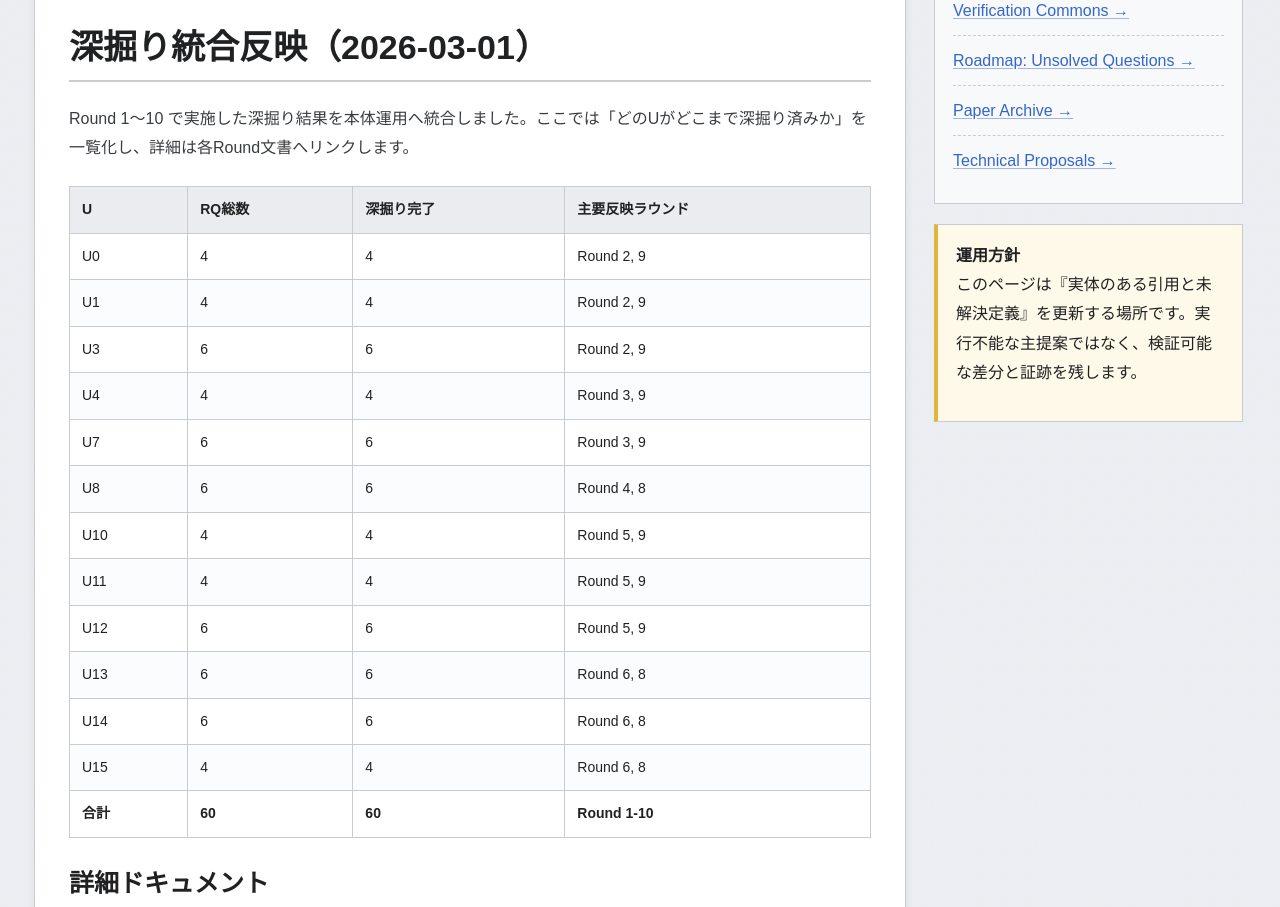
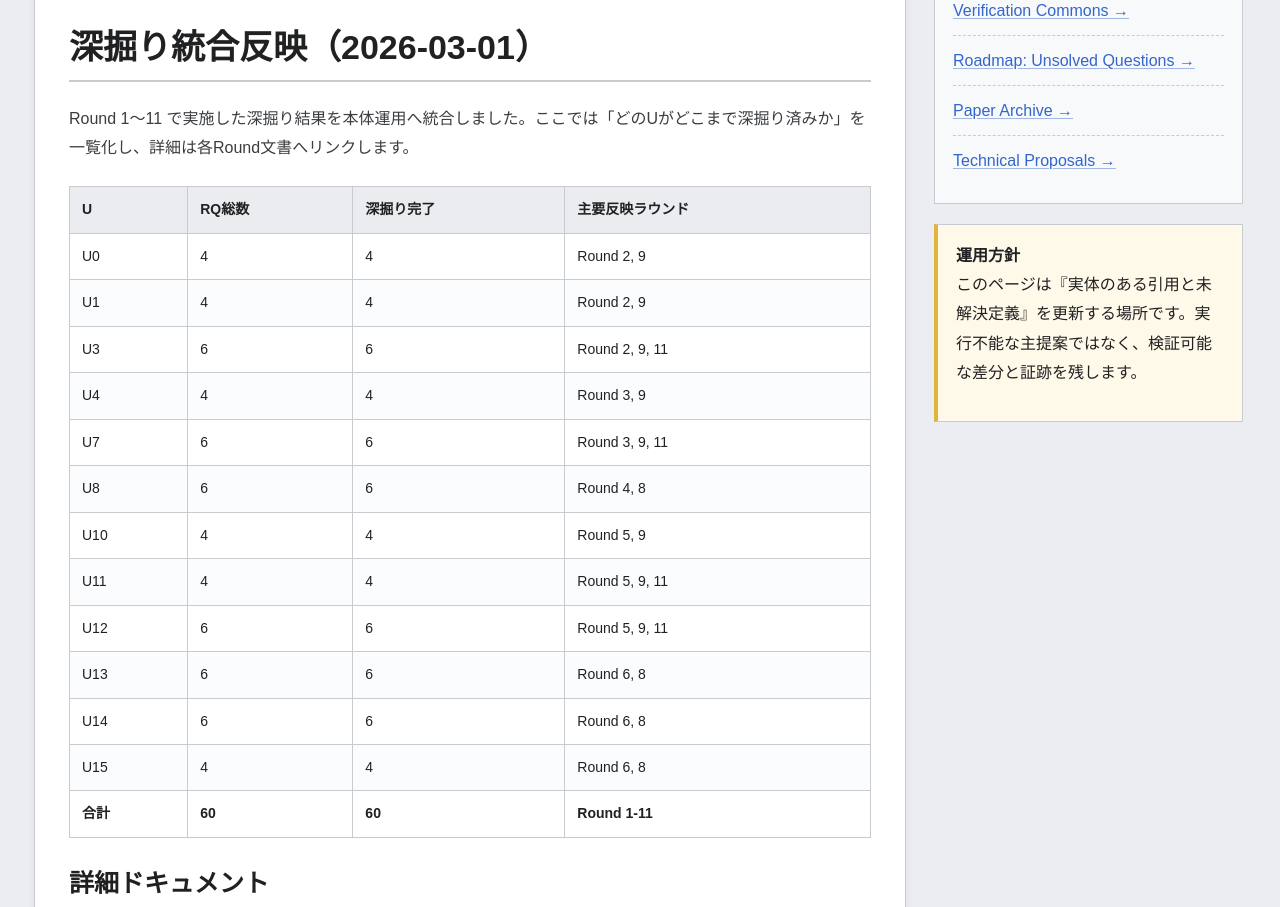
Before and after one commit to yasufumi-nakata/eegflow, a Jekyll site: the page built from research_harvest_50.md, in a window 1280 px wide and 1400 px high, scrolled down 6243 px. Shown: the part 150-1057 px from the top of the window. Built offline with Jekyll 4.4.1, drawn with Linux system fonts in a browser that asks for light colours; some of the changed text lies outside the part shown.

Commit message:
Round 11: add question-specific evidence mapping for U3/U7/U11/U12

```diff
--- a/research_harvest_50.md
+++ b/research_harvest_50.md
@@ -156,23 +156,23 @@ note: "Compiled from 50 worker tasks (curated for relevance)"
 <section class="section" id="deepening-integration-20260301">
 <h2 class="section-title">深掘り統合反映（2026-03-01）</h2>
 <p>
-Round 1〜10 で実施した深掘り結果を本体運用へ統合しました。ここでは「どのUがどこまで深掘り済みか」を一覧化し、詳細は各Round文書へリンクします。
+Round 1〜11 で実施した深掘り結果を本体運用へ統合しました。ここでは「どのUがどこまで深掘り済みか」を一覧化し、詳細は各Round文書へリンクします。
 </p>
 <table class="data-table">
 <thead><tr><th>U</th><th>RQ総数</th><th>深掘り完了</th><th>主要反映ラウンド</th></tr></thead><tbody>
 <tr><td>U0</td><td>4</td><td>4</td><td>Round 2, 9</td></tr>
 <tr><td>U1</td><td>4</td><td>4</td><td>Round 2, 9</td></tr>
-<tr><td>U3</td><td>6</td><td>6</td><td>Round 2, 9</td></tr>
+<tr><td>U3</td><td>6</td><td>6</td><td>Round 2, 9, 11</td></tr>
 <tr><td>U4</td><td>4</td><td>4</td><td>Round 3, 9</td></tr>
-<tr><td>U7</td><td>6</td><td>6</td><td>Round 3, 9</td></tr>
+<tr><td>U7</td><td>6</td><td>6</td><td>Round 3, 9, 11</td></tr>
 <tr><td>U8</td><td>6</td><td>6</td><td>Round 4, 8</td></tr>
 <tr><td>U10</td><td>4</td><td>4</td><td>Round 5, 9</td></tr>
-<tr><td>U11</td><td>4</td><td>4</td><td>Round 5, 9</td></tr>
-<tr><td>U12</td><td>6</td><td>6</td><td>Round 5, 9</td></tr>
+<tr><td>U11</td><td>4</td><td>4</td><td>Round 5, 9, 11</td></tr>
+<tr><td>U12</td><td>6</td><td>6</td><td>Round 5, 9, 11</td></tr>
 <tr><td>U13</td><td>6</td><td>6</td><td>Round 6, 8</td></tr>
 <tr><td>U14</td><td>6</td><td>6</td><td>Round 6, 8</td></tr>
 <tr><td>U15</td><td>4</td><td>4</td><td>Round 6, 8</td></tr>
-<tr><td><strong>合計</strong></td><td><strong>60</strong></td><td><strong>60</strong></td><td><strong>Round 1-10</strong></td></tr>
+<tr><td><strong>合計</strong></td><td><strong>60</strong></td><td><strong>60</strong></td><td><strong>Round 1-11</strong></td></tr>
 </tbody></table>
 
 <h3>詳細ドキュメント</h3>
@@ -187,6 +187,7 @@ Round 1〜10 で実施した深掘り結果を本体運用へ統合しました
 <li><a href="research_deepening_round8_2026-03-01.html">Round 8: U8/U13/U14/U15 参照置換の本体反映</a></li>
 <li><a href="research_deepening_round9_2026-03-01.html">Round 9: U0/U1/U3/U4/U7/U10/U11/U12 参照置換の本体反映</a></li>
 <li><a href="research_deepening_round10_2026-03-01.html">Round 10: 全60問いの必須2本＋補助1本（最小コアセット）</a></li>
+<li><a href="research_deepening_round11_2026-03-01.html">Round 11: U3/U7/U11/U12 の問い別エビデンス追補</a></li>
 </ul>
 
 <h3>整合性監査（証跡）</h3>
@@ -220,6 +221,11 @@ Round 9 の実置換ログ（置換前後件数と反映先）は
 <p class="small">
 Round 10 のRQ別最小コア文献セット（全60問い）は
 <a href="automation/rq_core_reference_minset_round10_2026-03-01.csv" target="_blank">rq_core_reference_minset_round10_2026-03-01.csv</a>
+に記録しています。
+</p>
+<p class="small">
+Round 11 の問い別エビデンス追補（U3/U7/U11/U12, 22問い）は
+<a href="automation/rq_question_specific_enrichment_round11_2026-03-01.csv" target="_blank">rq_question_specific_enrichment_round11_2026-03-01.csv</a>
 に記録しています。
 </p>
 </section>
```
Also changed, not shown: automation/rq_question_specific_enrichment_round11_2026-03-01.csv (added, +23 -0 lines), research_deepening_continue_guide_2026-03-01.md (+5 -2 lines), research_deepening_round11_2026-03-01.md (added, +82 -0 lines).
